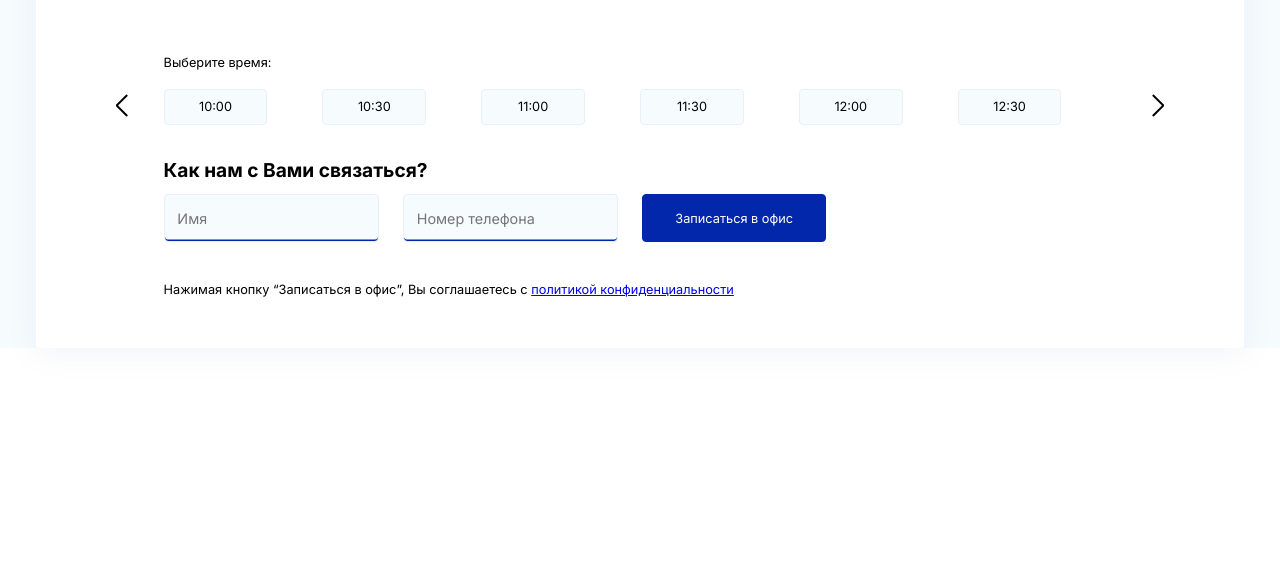
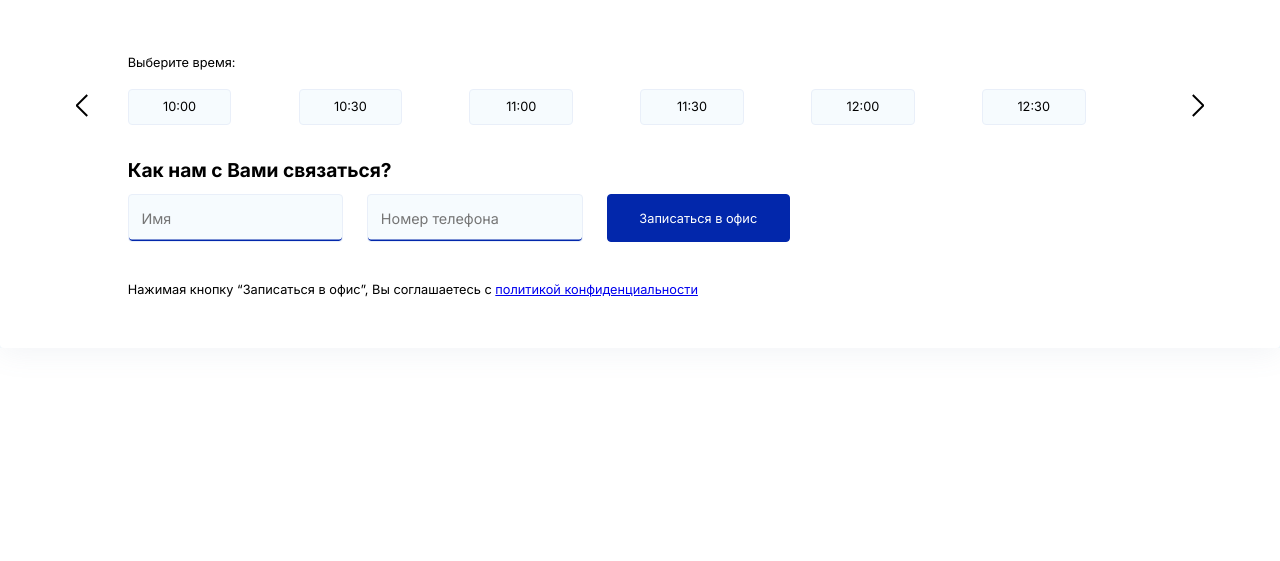
Before and after one commit to reptofrog/centurion-calendar, a plain HTML site: page index.html in a window 1280 px wide. Shown: the part 239-800 px from the top of the page. Drawn offline with nearby package versions, Linux system fonts and the light colour scheme.

Commit message:
Removed padding

```diff
--- a/media_index.css
+++ b/media_index.css
@@ -4,8 +4,9 @@
 	}
 
 	.container {
+	/*
 		padding-left: 4.5rem;
-		padding-right: 4.5rem;
+		padding-right: 4.5rem;*/
 	}
 	.title {
 		font-size: 4.5rem;
```
